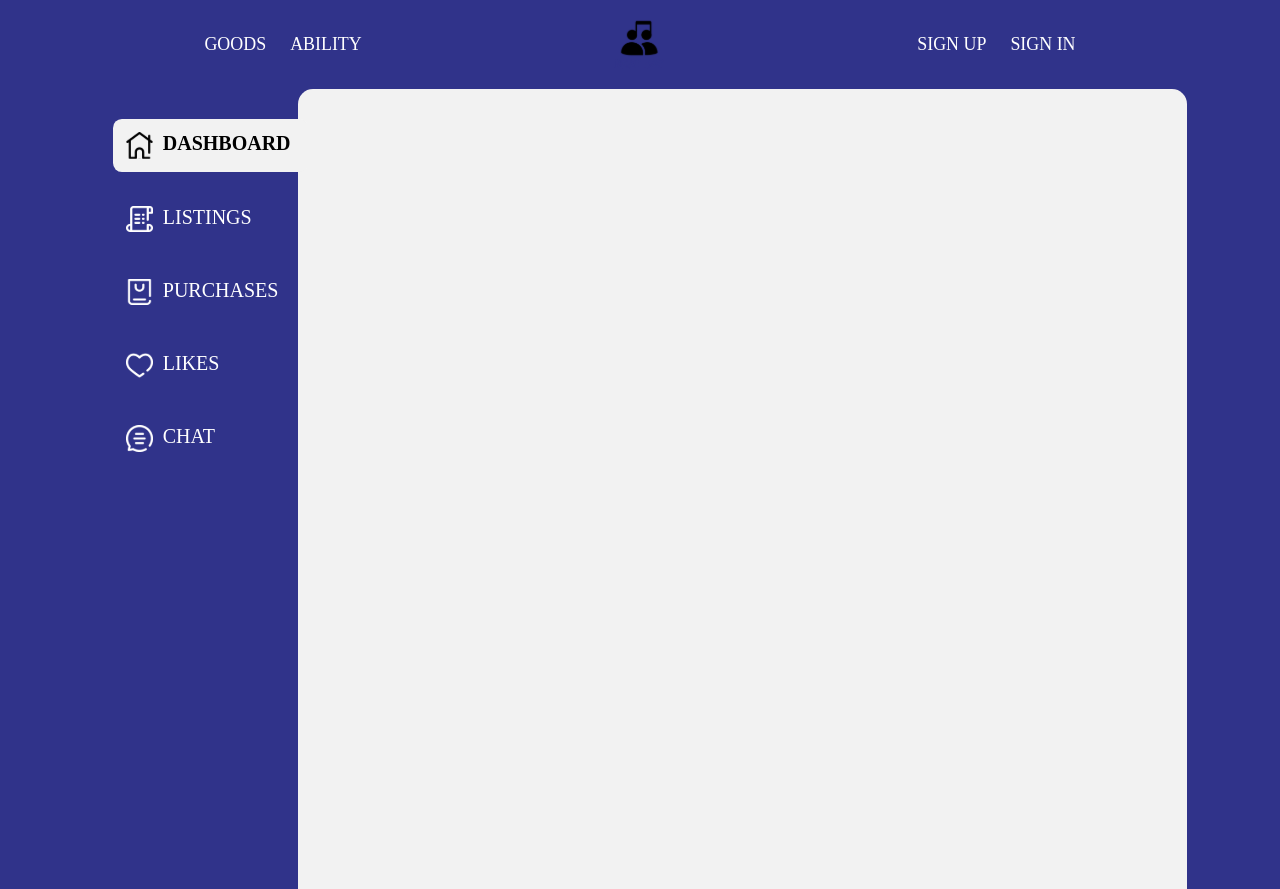
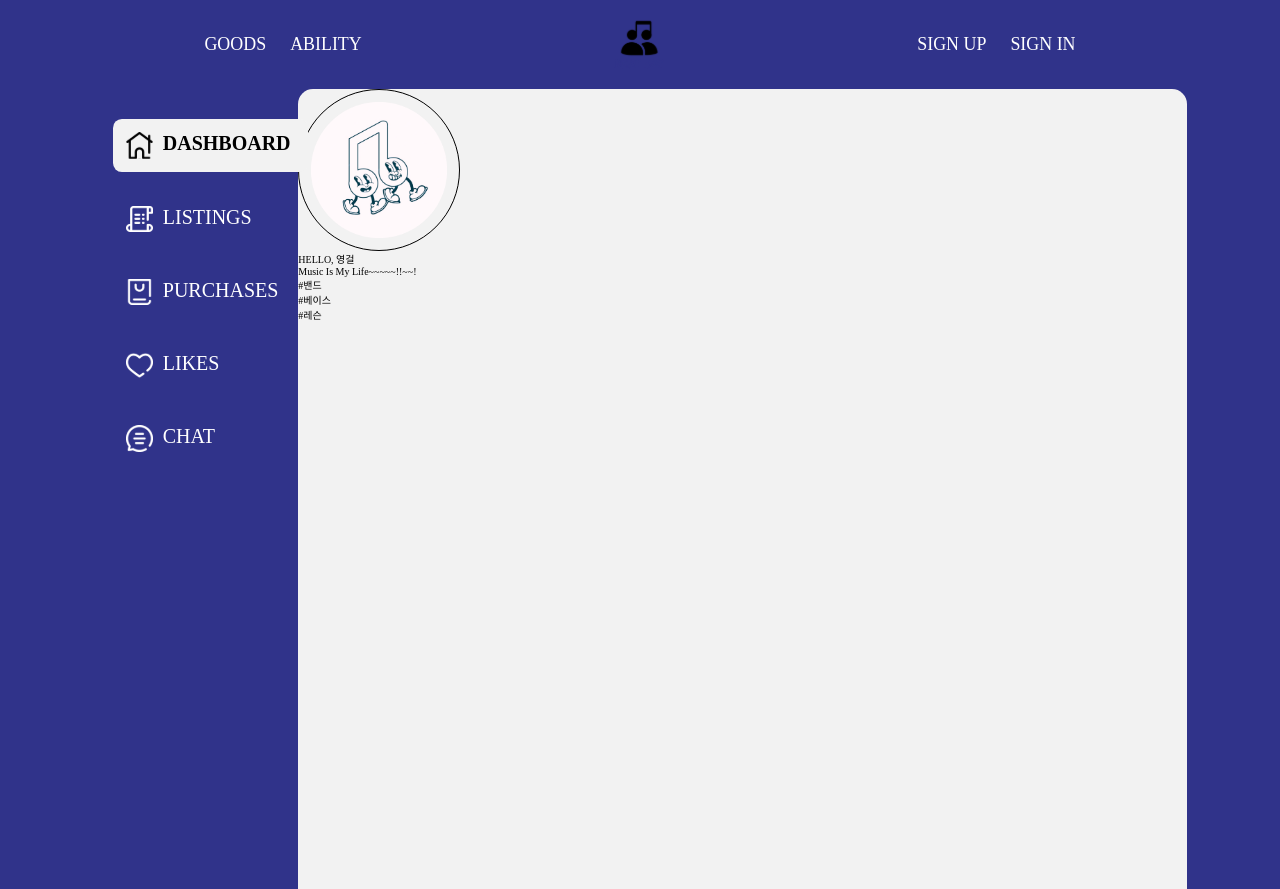
Before and after one commit to sesac-ydp5-2nd-C/2nd-project-beatbay-front, a React (Create React App) app: page / in a window 1280 px wide. Built offline with nearby package versions, Linux system fonts and the light colour scheme; a web font is replaced by a local one.

Commit message:
feat: 마이페이지 프로필 컴포넌트

```diff
--- /dev/null
+++ b/src/components/Mypage/Interests.js
@@ -0,0 +1,9 @@
+import React from 'react';
+
+export default function Interests({ kind }) {
+  return (
+    <div className="interests">
+      <spna>#{kind}</spna>
+    </div>
+  );
+}
--- a/src/components/Mypage/MypageMenus.js
+++ b/src/components/Mypage/MypageMenus.js
@@ -1,6 +1,6 @@
 import React, { useState } from 'react';
 import MypageMenu from './MenuItem';
-import './menu.scss';
+import './menustyle.scss';
 
 export default function MypageMenus() {
   const [selectedItem, setSelectedItem] = useState('DASHBOARD');
@@ -9,47 +9,40 @@ export default function MypageMenus() {
     console.log(`Item clicked: ${itemName}`);
   };
 
-  const dashboard = process.env.PUBLIC_URL + '/home.svg';
-  const dashboardClicked = process.env.PUBLIC_URL + '/home_clicked.svg';
-  const listing = process.env.PUBLIC_URL + '/invoice.svg';
-  const listingClicked = process.env.PUBLIC_URL + '/invoice_clicked.svg';
-  const purchase = process.env.PUBLIC_URL + '/shopping.svg';
-  const purchaseClicked = process.env.PUBLIC_URL + '/shopping_clicked.svg';
-  const like = process.env.PUBLIC_URL + '/heart.svg';
-  const likeClicked = process.env.PUBLIC_URL + '/heart_clicked.svg';
-  const chat = process.env.PUBLIC_URL + '/chat.svg';
-  const chatClicked = process.env.PUBLIC_URL + '/chat_clicked.svg';
-
   return (
     <ul className="mypageMenus">
       <div className="here" />
       <MypageMenu
         selected={selectedItem === 'DASHBOARD' ? 'selected' : ''}
-        icon={selectedItem === 'DASHBOARD' ? dashboardClicked : dashboard}
+        icon={selectedItem === 'DASHBOARD' ? 'home_clicked.svg' : 'home.svg'}
         text="DASHBOARD"
         onItemClick={handleItemClick}
       />
       <MypageMenu
         selected={selectedItem === 'LISTINGS' ? 'selected' : ''}
-        icon={selectedItem === 'LISTINGS' ? listingClicked : listing}
+        icon={
+          selectedItem === 'LISTINGS' ? 'invoice_clicked.svg' : 'invoice.svg'
+        }
         text="LISTINGS"
         onItemClick={handleItemClick}
       />
       <MypageMenu
         selected={selectedItem === 'PURCHASES' ? 'selected' : ''}
-        icon={selectedItem === 'PURCHASES' ? purchaseClicked : purchase}
+        icon={
+          selectedItem === 'PURCHASES' ? 'shopping_clicked.svg' : 'shopping.svg'
+        }
         text="PURCHASES"
         onItemClick={handleItemClick}
       />
       <MypageMenu
         selected={selectedItem === 'LIKES' ? 'selected' : ''}
-        icon={selectedItem === 'LIKES' ? likeClicked : like}
+        icon={selectedItem === 'LIKES' ? 'heart_clicked.svg' : 'heart.svg'}
         text="LIKES"
         onItemClick={handleItemClick}
       />
       <MypageMenu
         selected={selectedItem === 'CHAT' ? 'selected' : ''}
-        icon={selectedItem === 'CHAT' ? chatClicked : chat}
+        icon={selectedItem === 'CHAT' ? 'chat_clicked.svg' : 'chat.svg'}
         text="CHAT"
         onItemClick={handleItemClick}
       />
--- /dev/null
+++ b/src/components/Mypage/Mypageprofile.js
@@ -0,0 +1,27 @@
+import React, { useState } from 'react';
+import Interest from './Interests';
+import './profilestyle.scss';
+
+export default function Mypageprofile() {
+  const [username, setUsername] = useState('영걸');
+  const [introduce, setIntroduce] = useState('Music Is My Life~~~~~!!~~!');
+  const interests = ['밴드', '베이스', '레슨'];
+
+  return (
+    <div>
+      <div className="profileImg">
+        <img src="profile_default.png" alt="profileImage" />
+      </div>
+      <div className="profileContent">
+        <p>HELLO, {username}</p>
+        <p>{introduce}</p>
+
+        <div>
+          {interests.map((interest, index) => (
+            <Interest key={index} kind={interest} />
+          ))}
+        </div>
+      </div>
+    </div>
+  );
+}
--- /dev/null
+++ b/src/components/Mypage/profilestyle.scss
@@ -0,0 +1,17 @@
+@import '../../config/globalStyle.scss';
+@import '~include-media/dist/include-media';
+
+.profileImg {
+  width: toSize(180);
+  height: toSize(180);
+  border: 1px solid black;
+  border-radius: 50%;
+  display: flex;
+  justify-content: center;
+  align-items: center;
+}
+
+.profileImg img {
+  width: 85%;
+  height: 85%;
+}
--- a/src/screen/mypage/dashboard.js
+++ b/src/screen/mypage/dashboard.js
@@ -4,6 +4,7 @@ import Screen from '../Screen';
 import { useDispatch, useSelector } from 'react-redux';
 import { setAuthInfo } from '../../store/feature/userSlice';
 import MypageMenus from '../../components/Mypage/MypageMenus';
+import Mypageprofile from '../../components/Mypage/Mypageprofile';
 
 function MypageDashboard() {
   const authInfo = useSelector((state) => state.user.authInfo);
@@ -18,7 +19,9 @@ function MypageDashboard() {
     <Screen bgColor="bgPurple" headerColor="white" className="dashboard">
       <div className="container">
         <MypageMenus />
-        <div className="content"></div>
+        <div className="content">
+          <Mypageprofile />
+        </div>
       </div>
     </Screen>
   );
```
Also changed, not shown: public/profile_default.png (added), src/components/Mypage/menustyle.scss (renamed from src/components/Mypage/menu.scss).
